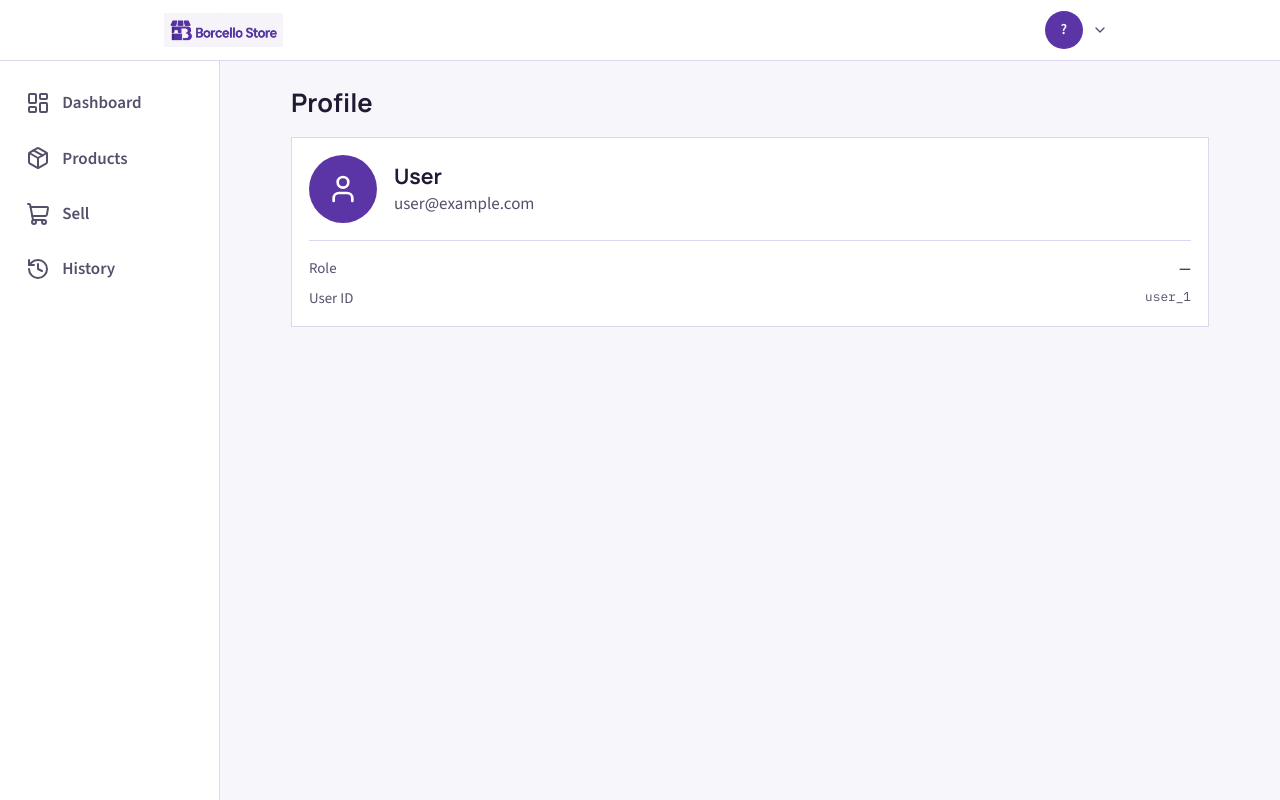
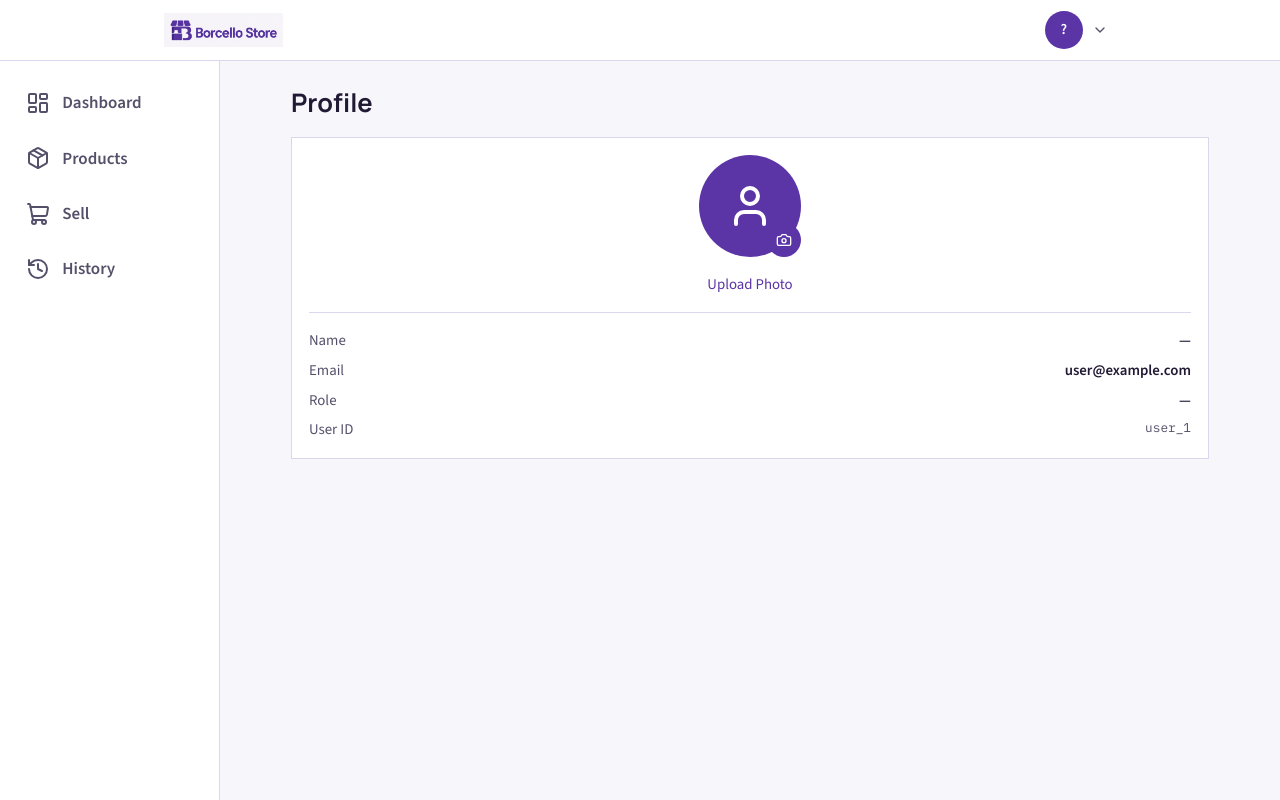
Before and after one commit to borcelo-dev/borcelo-store, a Next.js app: page /profile in a window 1280 px wide. Built offline with nearby package versions, Linux system fonts and the light colour scheme; no server answers; the database is empty; sample sign-in values are in the browser's storage.

Commit message:
feat: add profile image upload with Firebase Storage

```diff
--- a/src/app/(app)/profile/page.tsx
+++ b/src/app/(app)/profile/page.tsx
@@ -2,7 +2,7 @@
 
 import { useAuth } from "@/contexts/auth-context";
 import Card from "@/components/ui/card";
-import { User } from "lucide-react";
+import ProfileImageUpload from "@/components/profile-image-upload";
 
 export default function ProfilePage() {
   const { user, userDoc } = useAuth();
@@ -12,16 +12,16 @@ export default function ProfilePage() {
       <h1 className="font-heading font-bold text-2xl">Profile</h1>
 
       <Card>
-        <div className="flex items-center gap-4">
-          <div className="w-16 h-16 rounded-full bg-purple text-white flex items-center justify-center">
-            <User size={32} />
+        <ProfileImageUpload />
+        <div className="mt-4 pt-4 border-t border-border space-y-2">
+          <div className="flex justify-between text-sm">
+            <span className="text-ink-muted">Name</span>
+            <span className="font-semibold">{userDoc?.displayName || "—"}</span>
           </div>
-          <div>
-            <p className="font-heading font-bold text-xl">{userDoc?.displayName || "User"}</p>
-            <p className="text-ink-muted">{user?.email}</p>
+          <div className="flex justify-between text-sm">
+            <span className="text-ink-muted">Email</span>
+            <span className="font-semibold">{user?.email || "—"}</span>
           </div>
-        </div>
-        <div className="mt-4 pt-4 border-t border-border space-y-2">
           <div className="flex justify-between text-sm">
             <span className="text-ink-muted">Role</span>
             <span className="font-semibold capitalize">{userDoc?.role || "—"}</span>
--- a/src/components/layout/top-bar.tsx
+++ b/src/components/layout/top-bar.tsx
@@ -3,6 +3,7 @@
 import { useState, useRef, useEffect } from "react";
 import { useRouter } from "next/navigation";
 import { User, Settings, Ellipsis, LogOut, ChevronDown } from "lucide-react";
+import Image from "next/image";
 import { useAuth } from "@/contexts/auth-context";
 
 export default function TopBar() {
@@ -33,9 +34,11 @@ export default function TopBar() {
   return (
     <header className="sticky top-0 left-0 right-0 z-20 bg-surface border-b border-border px-4">
       <div className="flex items-center justify-between h-14 max-w-4xl mx-auto">
-        <img
+        <Image
           src="/lockup-on-light.png"
           alt="Borcello Store"
+          width={120}
+          height={32}
           className="h-8 w-auto"
         />
 
@@ -44,8 +47,18 @@ export default function TopBar() {
             onClick={() => setOpen(!open)}
             className="flex items-center gap-2 h-10 px-2 rounded-2px hover:bg-surface-muted transition-colors"
           >
-            <div className="w-9 h-9 rounded-full bg-purple text-white flex items-center justify-center font-semibold text-sm">
-              {initials}
+            <div className="w-9 h-9 rounded-full overflow-hidden bg-purple text-white flex items-center justify-center font-semibold text-sm">
+              {userDoc?.photoURL ? (
+                <Image
+                  src={userDoc.photoURL}
+                  alt="Profile"
+                  width={36}
+                  height={36}
+                  className="w-full h-full object-cover"
+                />
+              ) : (
+                initials
+              )}
             </div>
             <ChevronDown size={16} className={`text-ink-muted transition-transform ${open ? "rotate-180" : ""}`} />
           </button>
--- /dev/null
+++ b/src/components/profile-image-upload.tsx
@@ -0,0 +1,91 @@
+"use client";
+
+import { useState, useRef, type ChangeEvent } from "react";
+import Image from "next/image";
+import { Camera, User } from "lucide-react";
+import { useAuth } from "@/contexts/auth-context";
+
+export default function ProfileImageUpload() {
+  const { userDoc, updateProfileImage } = useAuth();
+  const [uploading, setUploading] = useState(false);
+  const [error, setError] = useState("");
+  const fileInputRef = useRef<HTMLInputElement>(null);
+
+  const handleImageChange = async (e: ChangeEvent<HTMLInputElement>) => {
+    const file = e.target.files?.[0];
+    if (!file) return;
+
+    if (!file.type.startsWith("image/")) {
+      setError("Please select an image file.");
+      return;
+    }
+
+    if (file.size > 5 * 1024 * 1024) {
+      setError("Image must be smaller than 5MB.");
+      return;
+    }
+
+    setError("");
+    setUploading(true);
+
+    try {
+      await updateProfileImage(file);
+    } catch (err) {
+      setError("Failed to upload image. Please try again.");
+      console.error("Image upload error:", err);
+    } finally {
+      setUploading(false);
+    }
+  };
+
+  return (
+    <div className="flex flex-col items-center gap-4">
+      <div className="relative">
+        <div className="w-24 h-24 rounded-full overflow-hidden bg-purple text-white flex items-center justify-center">
+          {userDoc?.photoURL ? (
+            <Image
+              src={userDoc.photoURL}
+              alt="Profile"
+              width={96}
+              height={96}
+              className="w-full h-full object-cover"
+            />
+          ) : (
+            <User size={48} />
+          )}
+        </div>
+        <button
+          onClick={() => fileInputRef.current?.click()}
+          disabled={uploading}
+          className="absolute bottom-0 right-0 w-8 h-8 rounded-full bg-purple text-white flex items-center justify-center hover:bg-purple-pressed transition-colors disabled:opacity-50"
+        >
+          <Camera size={16} />
+        </button>
+      </div>
+
+      <input
+        ref={fileInputRef}
+        type="file"
+        accept="image/*"
+        onChange={handleImageChange}
+        className="hidden"
+      />
+
+      {uploading && (
+        <p className="text-sm text-ink-muted">Uploading...</p>
+      )}
+
+      {error && (
+        <p className="text-sm text-danger">{error}</p>
+      )}
+
+      <button
+        onClick={() => fileInputRef.current?.click()}
+        disabled={uploading}
+        className="text-sm text-purple hover:text-purple-pressed transition-colors disabled:opacity-50"
+      >
+        {userDoc?.photoURL ? "Change Photo" : "Upload Photo"}
+      </button>
+    </div>
+  );
+}
--- a/src/contexts/auth-context.tsx
+++ b/src/contexts/auth-context.tsx
@@ -1,7 +1,8 @@
 "use client";
 
 import { createContext, useContext, useEffect, useState, type ReactNode } from "react";
-import { onAuthChange, login as firebaseLogin, logout as firebaseLogout, getUserDoc } from "@/lib/firebase/auth";
+import { onAuthChange, login as firebaseLogin, logout as firebaseLogout, getUserDoc, updateUserDoc } from "@/lib/firebase/auth";
+import { uploadProfileImage } from "@/lib/firebase/storage";
 import type { User } from "firebase/auth";
 import type { AppUser } from "@/lib/schemas/user";
 
@@ -11,6 +12,7 @@ type AuthContextType = {
   loading: boolean;
   login: (email: string, password: string) => Promise<void>;
   logout: () => Promise<void>;
+  updateProfileImage: (file: File) => Promise<void>;
 };
 
 const AuthContext = createContext<AuthContextType | null>(null);
@@ -42,8 +44,15 @@ export function AuthProvider({ children }: { children: ReactNode }) {
     await firebaseLogout();
   };
 
+  const updateProfileImage = async (file: File) => {
+    if (!user) throw new Error("No authenticated user");
+    const photoURL = await uploadProfileImage(user.uid, file);
+    await updateUserDoc(user.uid, { photoURL });
+    setUserDoc((prev) => prev ? { ...prev, photoURL } : null);
+  };
+
   return (
-    <AuthContext.Provider value={{ user, userDoc, loading, login, logout }}>
+    <AuthContext.Provider value={{ user, userDoc, loading, login, logout, updateProfileImage }}>
       {children}
     </AuthContext.Provider>
   );
--- a/src/lib/firebase/auth.ts
+++ b/src/lib/firebase/auth.ts
@@ -27,9 +27,16 @@ export async function getUserDoc(uid: string) {
 
 export async function createUserDoc(
   uid: string,
-  data: { displayName: string; role: "owner" | "cashier" }
+  data: { displayName: string; role: "owner" | "cashier"; photoURL?: string }
 ) {
   return setDoc(doc(db, "users", uid), data);
 }
 
+export async function updateUserDoc(
+  uid: string,
+  data: Partial<{ displayName: string; role: "owner" | "cashier"; photoURL: string }>
+) {
+  return setDoc(doc(db, "users", uid), data, { merge: true });
+}
+
 export { auth };
--- a/src/lib/firebase/config.ts
+++ b/src/lib/firebase/config.ts
@@ -1,6 +1,7 @@
 import { initializeApp } from "firebase/app";
 import { getFirestore, enableIndexedDbPersistence } from "firebase/firestore";
 import { getAuth } from "firebase/auth";
+import { getStorage } from "firebase/storage";
 
 const firebaseConfig = {
   apiKey: process.env.NEXT_PUBLIC_FIREBASE_API_KEY,
@@ -14,6 +15,7 @@ const app = initializeApp(firebaseConfig);
 
 export const db = getFirestore(app);
 export const auth = getAuth(app);
+export const storage = getStorage(app);
 
 if (typeof window !== "undefined") {
   enableIndexedDbPersistence(db).catch((err) => {
--- /dev/null
+++ b/src/lib/firebase/storage.ts
@@ -0,0 +1,8 @@
+import { ref, uploadBytes, getDownloadURL } from "firebase/storage";
+import { storage } from "./config";
+
+export async function uploadProfileImage(uid: string, file: File): Promise<string> {
+  const storageRef = ref(storage, `profile-images/${uid}`);
+  await uploadBytes(storageRef, file);
+  return getDownloadURL(storageRef);
+}
--- a/src/lib/schemas/user.ts
+++ b/src/lib/schemas/user.ts
@@ -3,6 +3,7 @@ import { z } from "zod";
 export const UserSchema = z.object({
   displayName: z.string().min(1),
   role: z.enum(["owner", "cashier"]),
+  photoURL: z.string().url().optional(),
 });
 
 export type AppUser = z.infer<typeof UserSchema>;
```
Also changed, not shown: public/rowena.jpg (added).
